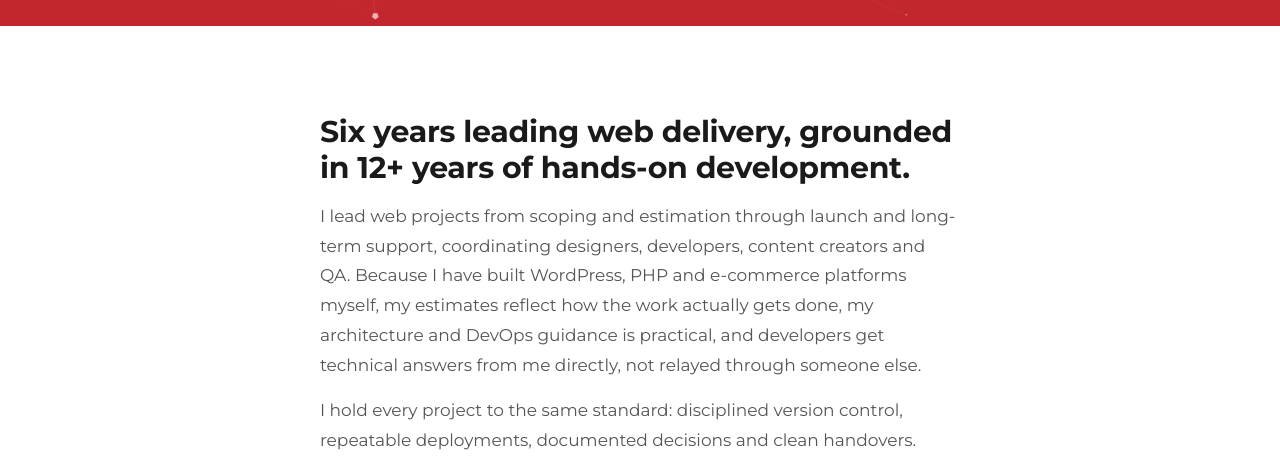
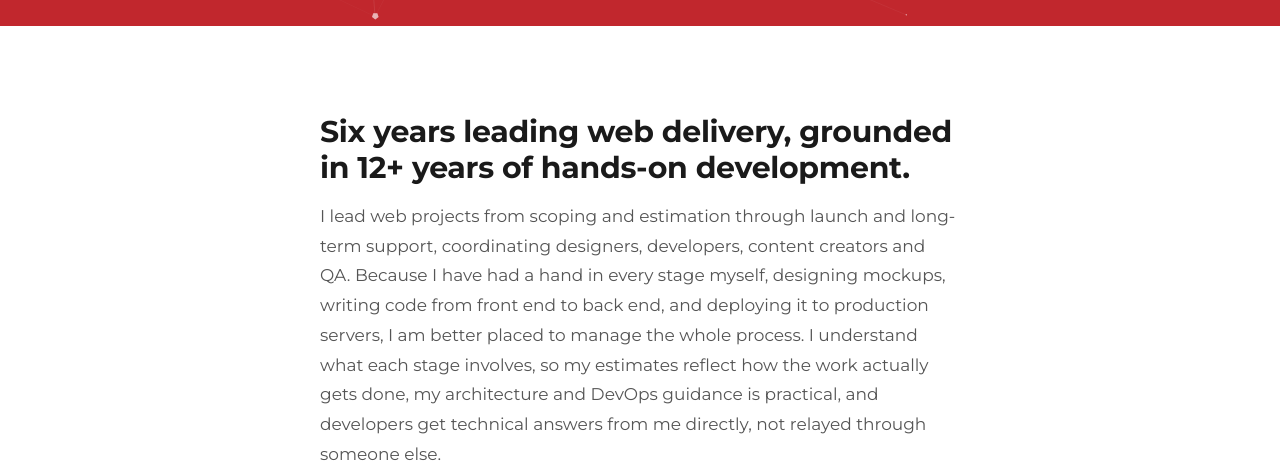
Before and after one commit to jameshiggins/jameshiggins.github.io, a plain HTML site: page index.html in a window 1280 px wide. Shown: the part 479-952 px from the top of the page. Drawn offline with nearby package versions, Linux system fonts and the light colour scheme.

Commit message:
Reword the About sentence around hands-on work at every stage
The About paragraph now says that having designed mockups, written code from front end to back end, and deployed to production is what makes the project management better, then lists the concrete ways that shows.

```diff
--- a/index.html
+++ b/index.html
@@ -112,7 +112,7 @@
     <section id="about" class="section" aria-labelledby="about-h">
       <div class="container narrow">
         <h2 id="about-h" class="lead-heading">Six years leading web delivery, grounded in 12+ years of hands-on development.</h2>
-        <p class="intro">I lead web projects from scoping and estimation through launch and long-term support, coordinating designers, developers, content creators and QA. Because I have built WordPress, PHP and e-commerce platforms myself, my estimates reflect how the work actually gets done, my architecture and DevOps guidance is practical, and developers get technical answers from me directly, not relayed through someone else.</p>
+        <p class="intro">I lead web projects from scoping and estimation through launch and long-term support, coordinating designers, developers, content creators and QA. Because I have had a hand in every stage myself, designing mockups, writing code from front end to back end, and deploying it to production servers, I am better placed to manage the whole process. I understand what each stage involves, so my estimates reflect how the work actually gets done, my architecture and DevOps guidance is practical, and developers get technical answers from me directly, not relayed through someone else.</p>
         <p class="intro">I hold every project to the same standard: disciplined version control, repeatable deployments, documented decisions and clean handovers.</p>
       </div>
     </section>
```
